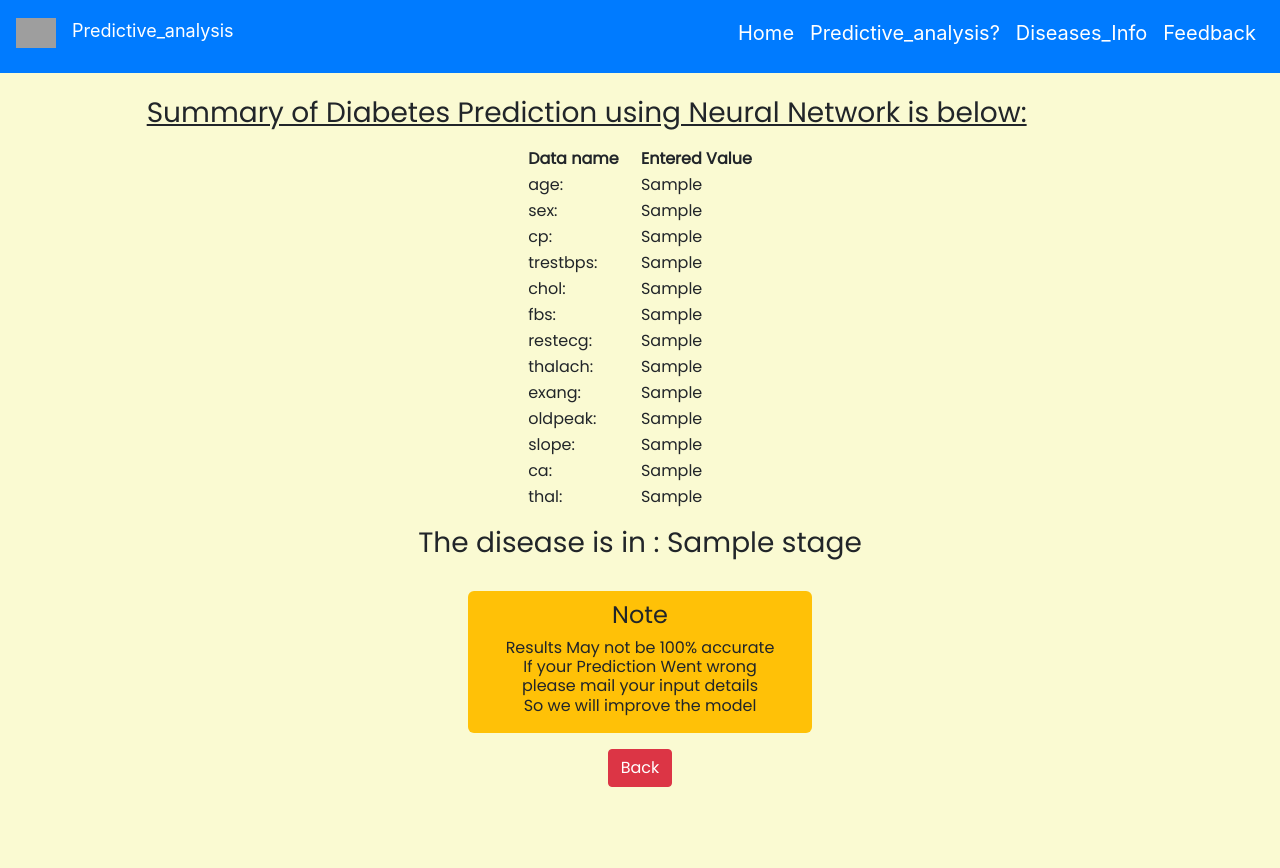
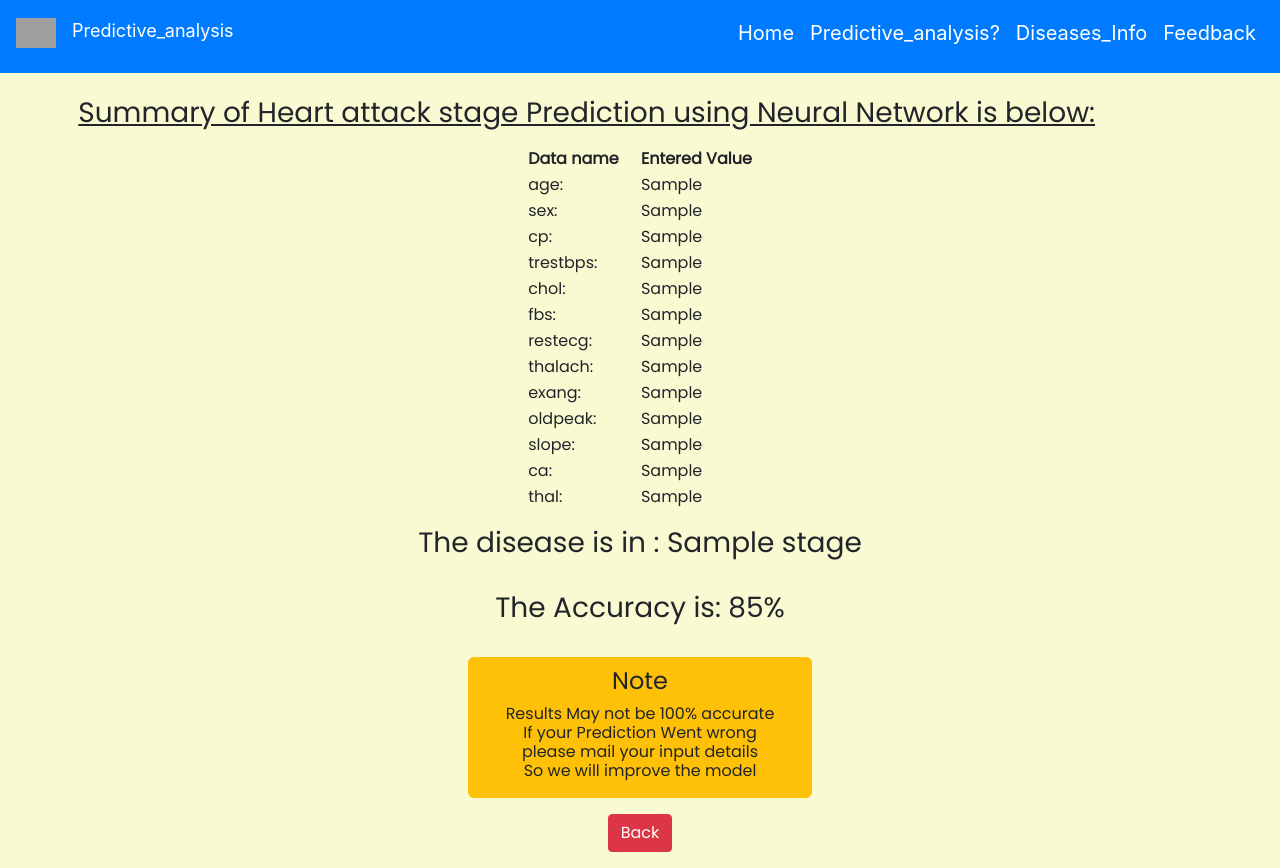
Before and after one commit to Dsumanth11/mini_project_2, a Flask app: template templates/sub.html in a window 1280 px wide. Before the commit the page ends 787 px from the top, so only its background shows below. Run offline with Flask 3, Linux system fonts and the light colour scheme; the template is opened without the code that fills it: most values are stand-ins (such as "Sample title", 1, 10 or a date in 2020); some libraries are stand-ins or nearby versions; grey boxes are pictures that could not be loaded.

Commit message:
modified page done completely

```diff
--- a/templates/diabetes.html
+++ b/templates/diabetes.html
@@ -46,7 +46,7 @@
             <br>
             <br>
             <div class="d-flex flex-row justify-content-center">
-                <h4><u>Welcome To Diabetes Prediction Website</u></h4>
+                <h4><u>Welcome To Heart Attack Stage Prediction Website</u></h4>
             </div>
             <div class="row d-flex flex-row justify-content-center">
                 <form action="/sub" method="POST">
--- a/templates/sub.html
+++ b/templates/sub.html
@@ -41,7 +41,7 @@
   <div class="sub_body">
     <br><br><br><br>
     <div class="col-11 d-flex flex-row justify-content-center">
-      <h3><u>Summary of Diabetes Prediction using Neural Network is below:</u></h3>
+      <h3><u>Summary of Heart attack stage Prediction using Neural Network is below:</u></h3>
     </div>
     <div class="container d-flex flex-row justify-content-center">
       <br><br>
@@ -109,6 +109,7 @@
         </div>
         <div class="col-12 col-sm-9 col-md-8 mt-3">
           <h3>The disease is in : {{n}} stage</h3><br>
+          <h3 id="AccuracyClass">The Acuuracy is in : 87% stage</h3><br>
           <div class="bg-warning box-change">
               <h4>Note</h4>
               <h6>Results May not be 100% accurate<br>If your Prediction Went wrong <br>please mail your input details<br>So we will improve the model</h6>
@@ -124,5 +125,10 @@
     </div>
   </div>
 </body>
+<script>
 
+  var AccuracyClass = document.getElementById("AccuracyClass");
+  var accuracy = Math.floor(Math.random() * 11) + 80;
+  AccuracyClass.innerHTML = `The Accuracy is: ${accuracy}%             `;
+</script>
 </html>
```
